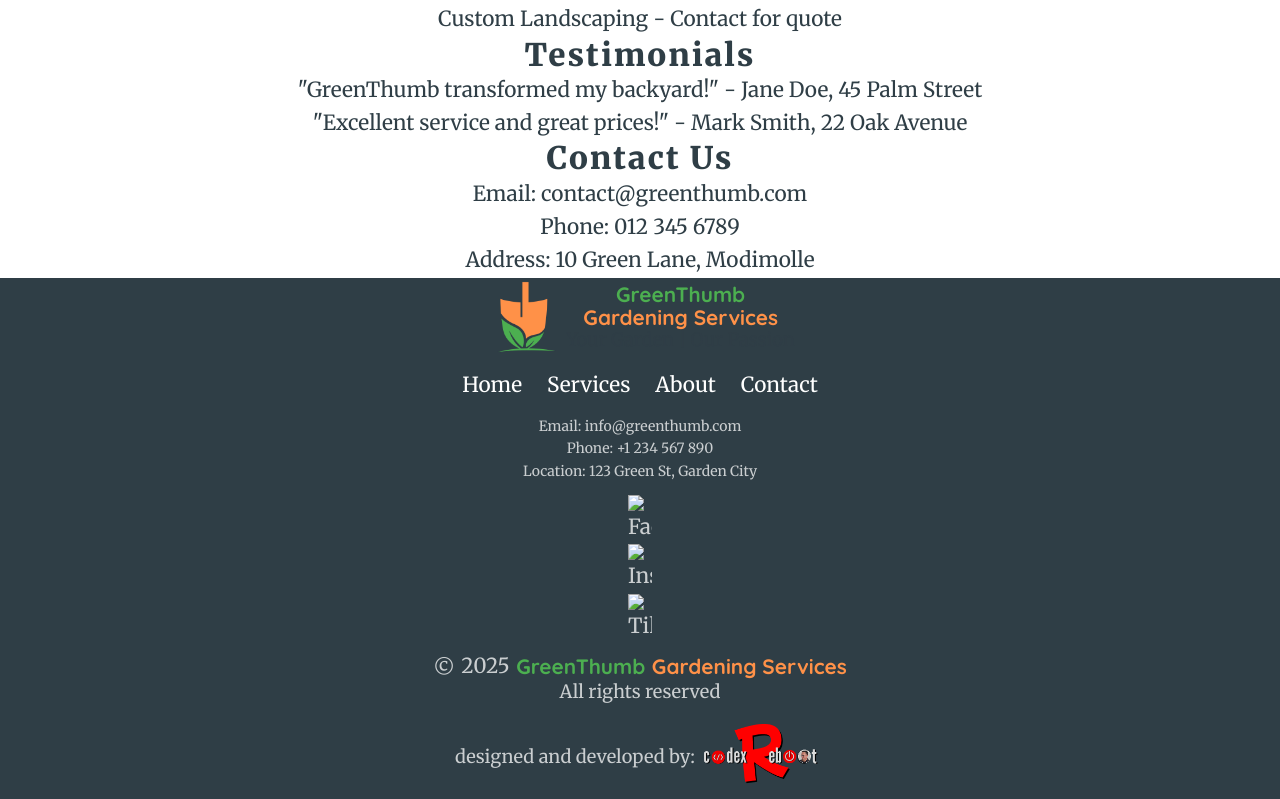
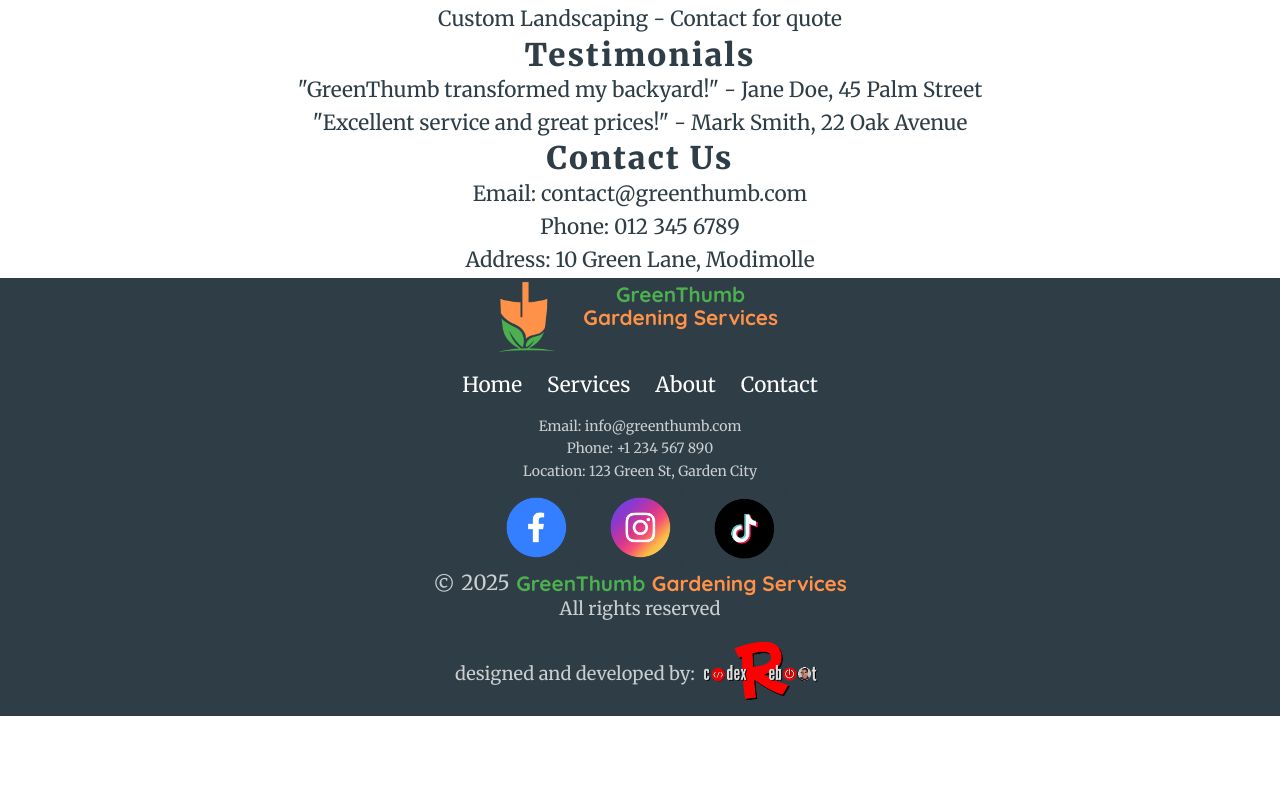
Before and after one commit to codexReboot/GardenReboot064, a website with bundled scripts: page index.html in a window 1280 px wide. Shown: the part 1288-2087 px from the top of the page. After the commit the page ends 2004 px from the top, so only its background shows below. Built offline with nearby package versions, Linux system fonts and the light colour scheme; files whose address does not match are found by name.

Commit message:
add social media icons to footer and style it

```diff
--- a/index.html
+++ b/index.html
@@ -170,15 +170,15 @@
         </div>
 
         <!-- Social Media -->
-        <div class="footer__social">
-          <a href="#" class="footer__social-link" aria-label="Facebook"
-            ><img class="footer__social-icon" src="facebook-icon.png" alt="Facebook"/>
+        <div class="footer__socialMediaBox">
+          <a href="#" class="footer__socialMediaLink" aria-label="Facebook"
+            ><img class="footer__socialMediaIcon" src="public/img/icons/FacebookIcon500X500.png" alt="social media Facebook icon link"/>
           </a>
-          <a href="#" class="footer__social-link" aria-label="Instagram"
-            ><img class="footer__social-icon" src="instagram-icon.png" alt="Instagram"/>
+          <a href="#" class="footer__socialMediaLink" aria-label="Instagram"
+            ><img class="footer__socialMediaIcon" src="public/img/icons/InstagramIcon500X500.png" alt="social media Instagram icon link"/>
           </a>
-          <a href="#" class="footer__social-link" aria-label="TikTok"
-            ><img class="footer__social-icon" src="tiktok-icon.png" alt="Tikok"/>
+          <a href="#" class="footer__socialMediaLink" aria-label="TikTok"
+            ><img class="footer__socialMediaIcon" src="public/img/icons/TikTokIcon500X500.png" alt="social media Tikok icon link"/>
           </a>
         </div>
 
--- /dev/null
+++ b/sass/components/_icons.scss
@@ -0,0 +1,7 @@
+.footer {
+      &__socialMediaIcon {
+            display: block;
+            width: 5rem;
+            height: auto;
+      }
+}
--- a/sass/components/index.scss
+++ b/sass/components/index.scss
@@ -1,4 +1,5 @@
 @use "./buttons";
 @use "./carousel";
 @use "./dropdown";
+@use "./icons";
 @use "./logo";
--- a/sass/layout/_footer.scss
+++ b/sass/layout/_footer.scss
@@ -6,6 +6,22 @@
   background: $dark-green; /* Dark green */
   &__container {
     @include displayFlexColumn;
+  }
+
+  /* Social Media Styles*/
+  &__socialMediaBox {
+    @include displayFlexRow;
+    gap: 3rem;
+  }
+
+  &__socialMediaLink {
+    box-shadow: $bs-btn;
+    transition: all 0.3s;
+  }
+
+  &__socialMediaLink:hover {
+    box-sizing: $bs-btnHover;
+    transform: scale(1.1);
   }
 
   /* Copyright Styles */
@@ -69,10 +85,6 @@
   font-size: 14px;
 }
 
-.footer__social-link img {
-  width: 24px;
-  margin: 0 8px;
-}
 
 // /* Desktop View */
 // @media (min-width: 768px) {
```
Also changed, not shown: public/css/main.css, public/img/icons/FacebookIcon500X500.png (added), public/img/icons/InstagramIcon500X500.png (added), public/img/icons/TikTokIcon500X500.png (added), 1 other file.
